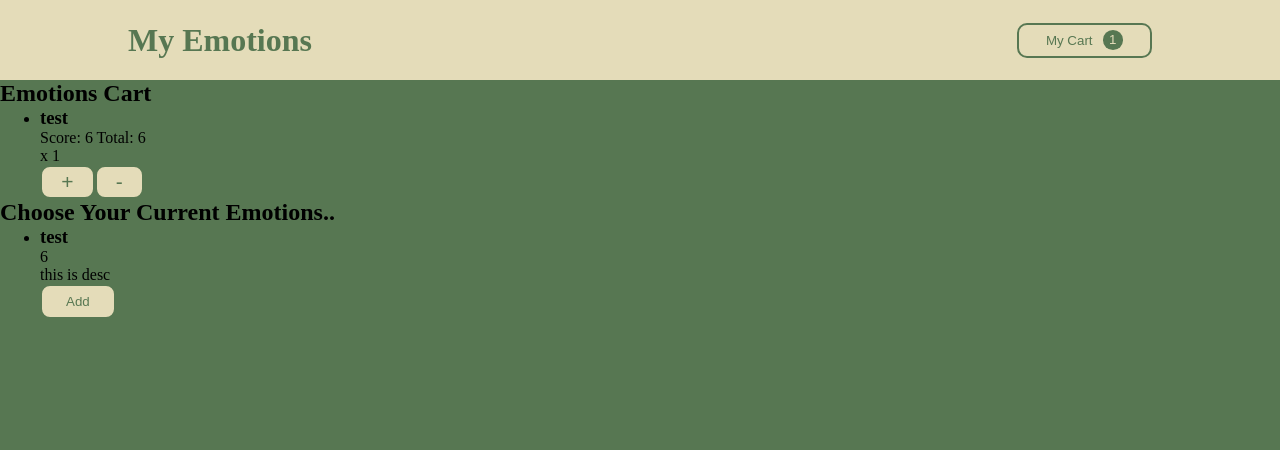
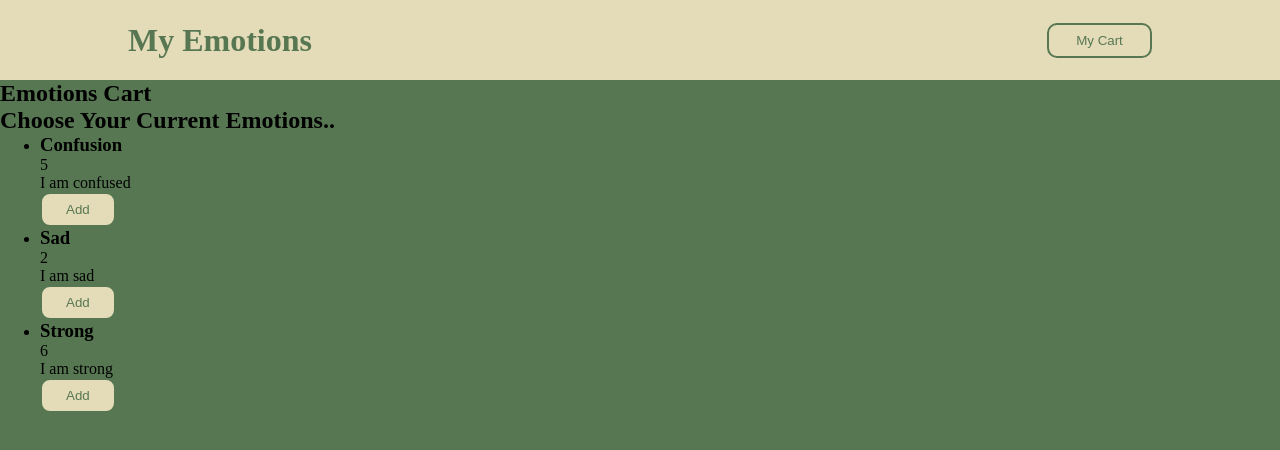
Before and after one commit to ranjabi/my-emotions, a React (Create React App) app: page / in a window 1280 px wide. Shown: the top 450 px of the page. Built offline with nearby package versions, Linux system fonts and the light colour scheme.

Commit message:
add cartHandler, cart redux

```diff
--- a/src/Components/Cart/Cart.js
+++ b/src/Components/Cart/Cart.js
@@ -1,17 +1,30 @@
-import Card from "../Selection/Card"
-import CartItem from "./CartItem"
+import { useSelector } from "react-redux";
+import Card from "../Selection/Card";
+import CartItem from "./CartItem";
 
 const Cart = (props) => {
+  const cartItems = useSelector((state) => state.cart.items);
+  console.log(cartItems);
+
   return (
     <Card>
       <h2>Emotions Cart</h2>
       <ul>
-        <CartItem
-          item= { { title: "test", quantity: 1, score: 6, total: 6 } }
-        />
+        {cartItems.map((item) => (
+          <CartItem
+            item={{
+              key: item.id,
+              id: item.id,
+              title: item.title,
+              quantity: item.quantity,
+              score: item.score,
+              total: item.totalScore,
+            }}
+          />
+        ))}
       </ul>
     </Card>
-  )
+  );
 };
 
 export default Cart;
--- a/src/Components/Cart/CartButton.js
+++ b/src/Components/Cart/CartButton.js
@@ -1,10 +1,12 @@
 import style from './CartButton.module.css';
-import { useDispatch } from 'react-redux';
+import { useDispatch, useSelector } from 'react-redux';
 
 import { uiActions } from '../../store/ui-slice';
 
 const CartButton = (props) => {
   const dispatch = useDispatch();
+
+  // const cartQuantity = useSelector(state => state.cart.totalQuantity);
 
   const toggleCartHandler = () => {
     /* dispatch the returned toggleCart function from uiActions */
@@ -14,7 +16,7 @@ const CartButton = (props) => {
   return (
     <button onClick={toggleCartHandler}>
       <span>My Cart </span>
-      <span className={style.badge}>1</span>
+      {/* <span className={style.badge}>{cartQuantity}</span> */}
     </button>
   )
 };
--- a/src/Components/Cart/CartItem.js
+++ b/src/Components/Cart/CartItem.js
@@ -1,23 +1,47 @@
+import { useDispatch } from "react-redux";
+import { cartActions } from "../../store/cart-slice";
+
 const CartItem = (props) => {
-  const { title, quantity, score, total } = props.item;
+  const dispatch = useDispatch();
+  const { title, quantity, score, total, id } = props.item;
+
+  const addItemHandler = () => {
+    dispatch(cartActions.addItemToCart({ id, title, score }));
+  };
+
+  const removeItemHandler = () => {
+    dispatch(cartActions.removeItemFromCart(id));
+  };
 
   return (
     <li>
       <header>
         <h3>{title}</h3>
-        <div>Score: {score} Total: {total}</div>
+        <div>
+          Score: {score} Total: {total}
+        </div>
       </header>
       <div>
         <div>
           x <span>{quantity}</span>
         </div>
         <div>
-          <button style={{fontSize: "21px", padding: "0.2rem 1.2rem"}}>+</button>
-          <button style={{fontSize: "21px", padding: "0.2rem 1.2rem"}}>-</button>
+          <button
+            style={{ fontSize: "21px", padding: "0.2rem 1.2rem" }}
+            onClick={addItemHandler}
+          >
+            +
+          </button>
+          <button
+            style={{ fontSize: "21px", padding: "0.2rem 1.2rem" }}
+            onClick={removeItemHandler}
+          >
+            -
+          </button>
         </div>
       </div>
     </li>
-  )
+  );
 };
 
 export default CartItem;
--- a/src/Components/Selection/EmotionItem.js
+++ b/src/Components/Selection/EmotionItem.js
@@ -1,21 +1,38 @@
-import style from './EmotionItem.module.css';
-import Card from './Card';
+import { useDispatch } from "react-redux";
+import { cartActions } from "../../store/cart-slice";
+
+import style from "./EmotionItem.module.css";
+import Card from "./Card";
 
 const EmotionItem = (props) => {
+  const dispatch = useDispatch();
+
+  const { title, score, description, id } = props;
+
+  const addToCartHandler = () => {
+    dispatch(
+      cartActions.addItemToCart({
+        id,
+        score,
+        title,
+      }));
+
+  };
+
   return (
     <li className={style.item}>
       <Card>
         <header>
-          <h3>{props.title}</h3>
-          <div>{props.score}</div>
+          <h3>{title}</h3>
+          <div>{score}</div>
         </header>
-        <p>{props.description}</p>
+        <p>{description}</p>
         <div>
-          <button>Add</button>
+          <button onClick={addToCartHandler}>Add</button>
         </div>
       </Card>
     </li>
-  )
+  );
 };
 
 export default EmotionItem;
--- a/src/Components/Selection/Emotions.js
+++ b/src/Components/Selection/Emotions.js
@@ -1,19 +1,62 @@
-import style from './Emotion.module.css';
-import EmotionItem from './EmotionItem';
+import style from "./Emotion.module.css";
+import EmotionItem from "./EmotionItem";
+
+const dummy_emotions = [
+  {
+    id: "emo1",
+    name: "Confusion",
+    description: "I am confused",
+    score: 5,
+  },
+  {
+    id: "emo2",
+    name: "Sad",
+    description: "I am sad",
+    score: 2,
+  },
+  {
+    id: "emo3",
+    name: "Strong",
+    description: "I am strong",
+    score: 6,
+  },
+  // {
+  //   id: "emo4",
+  //   name: "Happy",
+  //   description: "I am happy",
+  //   score: 10,
+  // },
+  // {
+  //   id: "emo5",
+  //   name: "Angry",
+  //   description: "I am angry",
+  //   score: 1,
+  // },
+  // {
+  //   id: "emo6",
+  //   name: "Energized",
+  //   description: "I am energized",
+  //   score: 8,
+  // },
+];
 
 const Emotions = (props) => {
   return (
     <section className={style.emotions}>
       <h2>Choose Your Current Emotions..</h2>
       <ul>
-        <EmotionItem
-          title='test'
-          score={6}
-          description='this is desc'
-        />
+        {dummy_emotions.map((emotion) => (
+          <EmotionItem
+            key={emotion.id}
+            id={emotion.id}
+            title={emotion.name}
+            score={emotion.score}
+            description={emotion.description}
+          />
+        ))}
       </ul>
     </section>
-  )
+  );
 };
 
 export default Emotions;
--- a/src/store/cart-slice.js
+++ b/src/store/cart-slice.js
@@ -1,23 +1,26 @@
 import { createSlice } from "@reduxjs/toolkit";
 
-createSlice({
-  name: "cart",
+/* save createSlice to a const direclty, not as a returned function */
+const cartSlice = createSlice({
+  name: 'cart',
   initialState: {
     items: [],
     totalQuantity: 0,
   },
+  /* cart actions */
   reducers: {
     addItemToCart(state, action) {
       const newItem = action.payload;
       const existingItem = state.items.find((item) => item.id === newItem.id);
+      state.totalQuantity++;
       if (!existingItem) {
         /* create format for new added object */
         state.items.push({
-          itemId: newItem.id,
+          id: newItem.id,
           score: newItem.score,
           quantity: 1,
           totalScore: newItem.score,
-          name: newItem.name,
+          title: newItem.title,
         });
       } else {
         existingItem.quantity++;
@@ -26,15 +29,19 @@ createSlice({
     },
     removeItemFromCart(state, action) {
       const id = action.payload;
-      const existingItem = state.items.find(item => item.id === id);
+      const existingItem = state.items.find((item) => item.id === id);
       state.totalQuantity--;
       state.changed = true; //?
       if (existingItem.quantity === 1) {
-        state.items = state.items.filter(item => item.id !== id);
+        state.items = state.items.filter((item) => item.id !== id);
       } else {
         existingItem.quantity--;
         existingItem.totalScore -= existingItem.score;
       }
-    }
+    },
   },
 });
+
+export const cartActions = cartSlice.actions;
+
+export default cartSlice;
--- a/src/store/index.js
+++ b/src/store/index.js
@@ -1,12 +1,13 @@
-import { configureStore } from '@reduxjs/toolkit';
+import { configureStore } from "@reduxjs/toolkit";
 
-import uiSlice from './ui-slice';
+import uiSlice from "./ui-slice";
+import cartSlice from "./cart-slice";
 
 /*
-* reducer receive toggleCart function
-*/
+ * reducer receive toggleCart function
+ */
 const store = configureStore({
-  reducer: { ui: uiSlice.reducer}
+  reducer: { ui: uiSlice.reducer, cart: cartSlice.reducer },
 });
 
 export default store;
```
